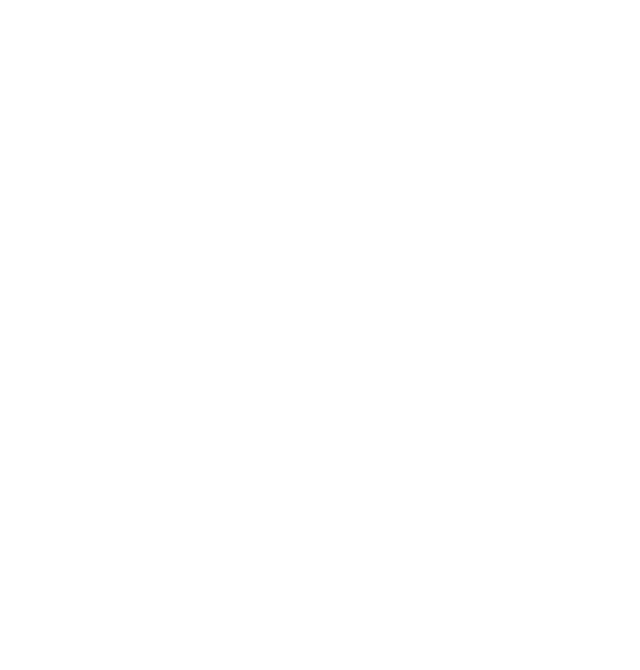
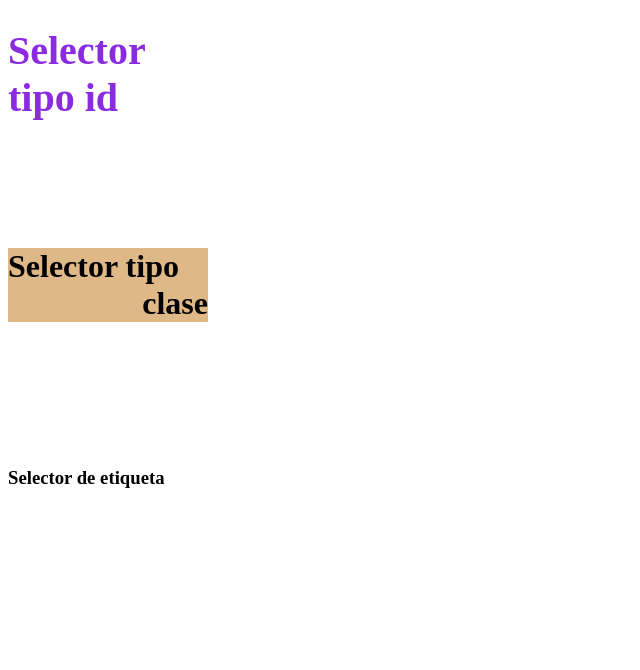
Before and after one commit to ingridsfd/ingrid-genmexch23-fsjava, a plain HTML site: page INTRO-WEB-3/pags/prioridad.html in a window 1280 px wide. Shown: the whole page, without its empty margins (0-640 px from the left). Drawn offline with Linux system fonts and the light colour scheme.

Commit message:
ultimosTemasCSS

```diff
--- /dev/null
+++ b/INTRO-WEB-3/miEstilos/prioridad.css
@@ -0,0 +1,15 @@
+#dato0{
+    color: blueviolet;
+    font-size: 40px;
+}
+
+.pato{
+    font-family: Times New Roman;
+    text-align-last: right;
+    background-color: burlywood;
+}
+
+div{
+    height:200px;
+    width: 200px;
+}
--- a/INTRO-WEB-3/pags/prioridad.html
+++ b/INTRO-WEB-3/pags/prioridad.html
@@ -1,3 +1,4 @@
+<!-- Prioridad -->
 <!DOCTYPE html>
 <html lang="en">
 
@@ -6,10 +7,22 @@
     <meta http-equiv="X-UA-Compatible" content="IE=edge">
     <meta name="viewport" content="width=device-width, initial-scale=1.0">
     <title>Prioridad</title>
+    <link rel="stylesheet" href="../miEstilos/prioridad.css">
 </head>
 
 <body>
-
+    <div>
+        <!-- id es con #-->
+        <h1 id="dato0">Selector tipo id</h1>
+    </div>
+    <div>
+        <!--class es con .-->
+        <h1 class="pato">Selector tipo clase</h1>
+    </div>
+    <div>
+        <!--class es con div-->
+        <h3>Selector de etiqueta</h3>
+    </div>
 </body>
 
 </html>
```
